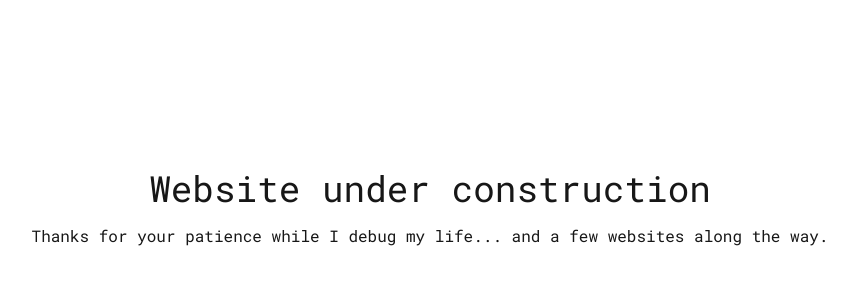
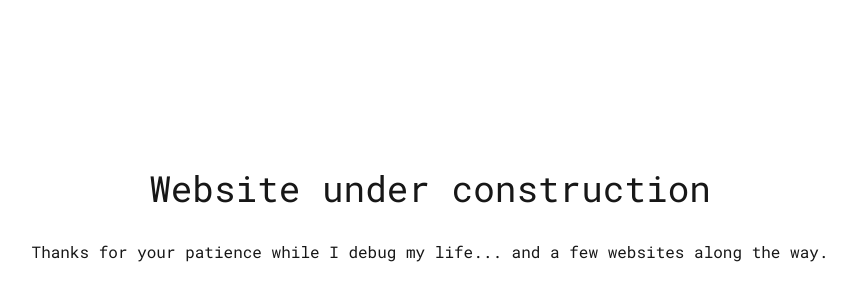
Before and after one commit to marco-zaninelli/marco-zaninelli, a Next.js app: page / in a window 1280 px wide. Shown: the part 184-484 px from the top of the page, without its empty margins (210-1066 px from the left). Built offline with nearby package versions, Linux system fonts and the light colour scheme.

Commit message:
Construction page created

```diff
--- a/pages/index.js
+++ b/pages/index.js
@@ -8,7 +8,7 @@ export default function Home () {
                 <link rel="icon" href="/favicon.ico" />
             </Head>
             <main className={"w-full h-screen flex justify-center items-center flex-col"}>
-                <h1 className={"text-4xl font-mono"}>Website under construction</h1>
+                <h1 className={"text-4xl font-mono p-4"}>Website under construction</h1>
                 <p className={"font-mono p-4"}>Thanks for your patience while I debug my life... and a few websites along the way.</p>
             </main>
         </>
```
